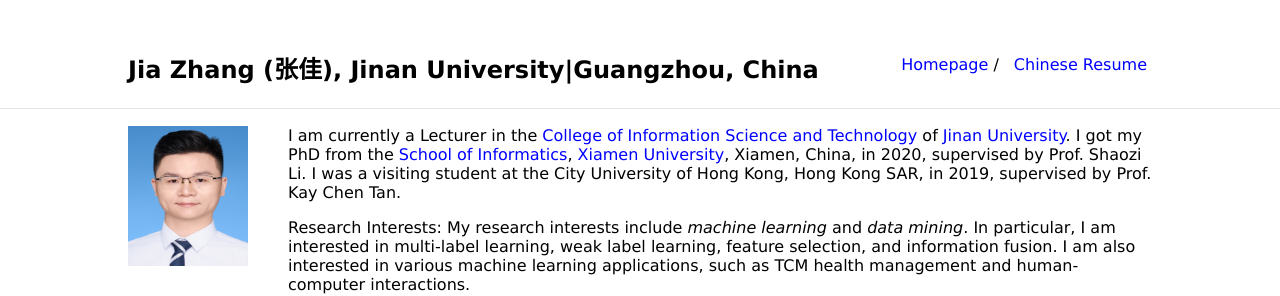
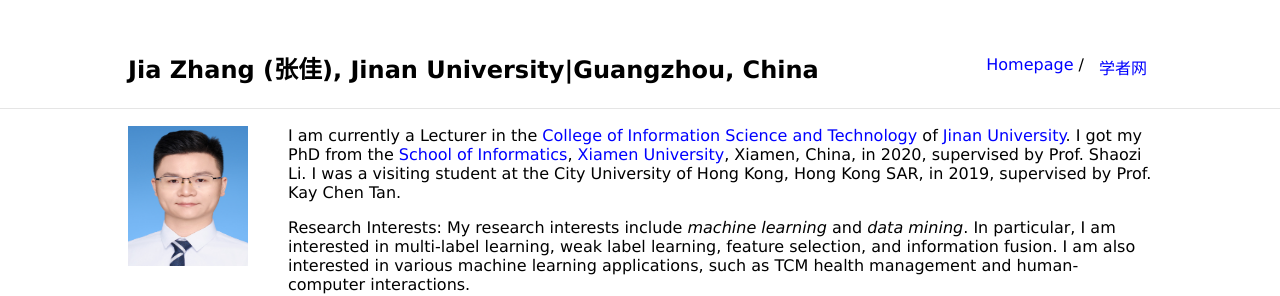
Before and after one commit to jiazhang-ml/jiazhang-ml.github.io, a Jekyll site: the page built from index.md, in a window 1280 px wide. Shown: the top 296 px of the page. Built offline with Jekyll 4.4.1, drawn with Linux system fonts in a browser that asks for light colours.

Commit message:
Update _config.yml

```diff
--- a/_config.yml
+++ b/_config.yml
@@ -17,5 +17,5 @@ nav:
 
  - name: "Homepage"
    link: "index"
- - name: "Chinese Resume"
-   link: "ch-resume"
+ - name: "学者网"
+   link: "https://www.scholat.com/jiazhang"
```
